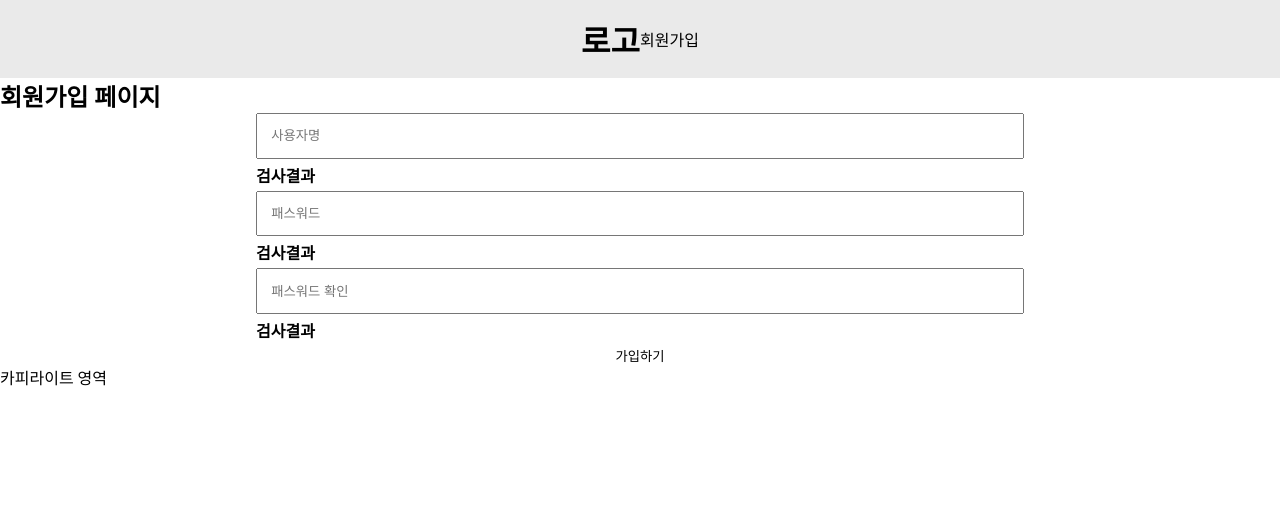
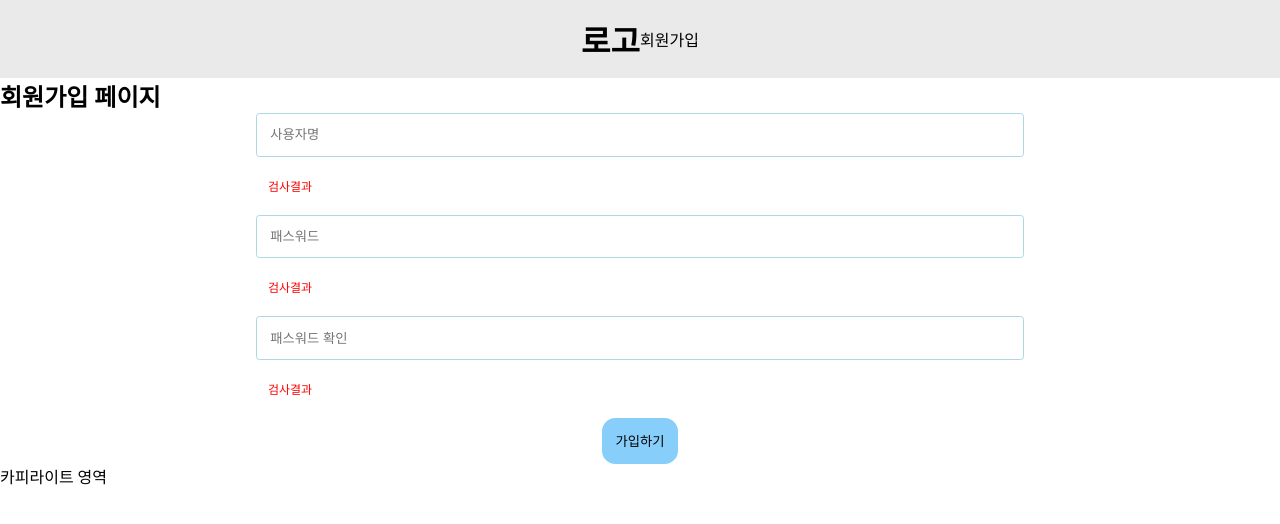
Before and after one commit to Lacheln1/UrecaDailyStudy, a React (Vite) app in the folder 4/0430/reactblog06/frontend/: page /register in a window 1280 px wide. Shown: the top 524 px of the page. Built offline with nearby package versions, Linux system fonts and the light colour scheme.

Commit message:
가입페이지 css적용1

```diff
--- a/4/0430/reactblog06/frontend/src/pages/RegisterPage.module.css
+++ b/4/0430/reactblog06/frontend/src/pages/RegisterPage.module.css
@@ -5,9 +5,32 @@
 
   display: flex;
   flex-direction: column;
-  gap: 0.25em;
+  gap: 0.5em;
 }
 
 .container input {
   padding: 1em;
+  border-radius: 0.25em;
+  border: 1px solid lightblue;
+  outline: none;
 }
+
+.container input:focus {
+  background-color: lightblue;
+}
+
+.container strong {
+  color: red;
+  font-weight: normal;
+  font-size: 0.75em;
+  padding: 1em;
+}
+
+.container button {
+  padding: 1em;
+  background-color: lightskyblue;
+  border-radius: 1em;
+
+  /* 버튼 혼자 작게 */
+  align-self: center;
+}
```
